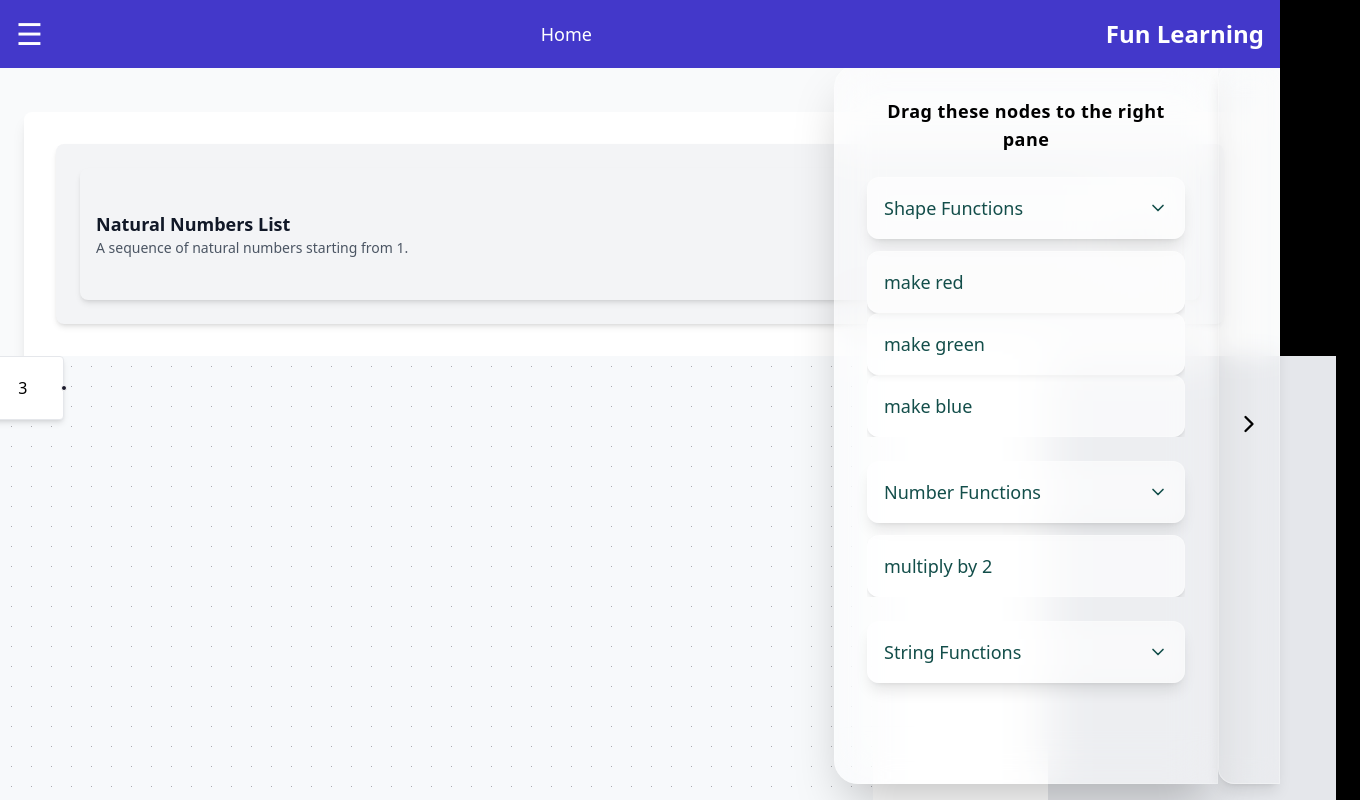
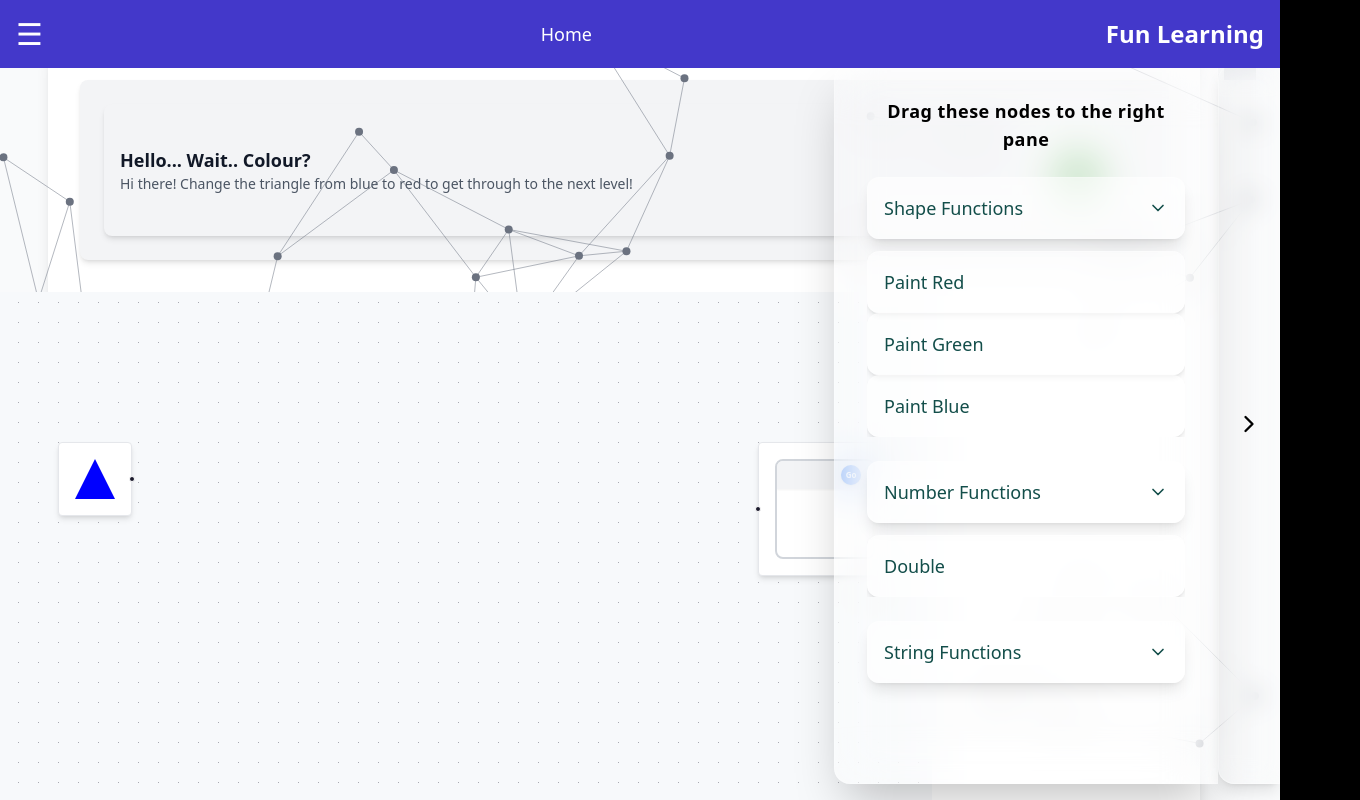
Before and after one commit to bobbomania/ichack-25, a Next.js app in the folder ichack-functional-edtech/: page /problem/1 in a window 1280 px wide. Shown: the top 800 px of the page, 1360 px wide, since content can reach past the window. Built offline with nearby package versions, Linux system fonts and the light colour scheme.

Commit message:
feat: added cool nodes

```diff
--- a/ichack-functional-edtech/package.json
+++ b/ichack-functional-edtech/package.json
@@ -14,7 +14,9 @@
     "lucide-react": "^0.474.0",
     "next": "15.1.6",
     "react": "^19.0.0",
-    "react-dom": "^19.0.0"
+    "react-dom": "^19.0.0",
+    "react-tsparticles": "^2.12.2",
+    "tsparticles": "^3.8.1"
   },
   "devDependencies": {
     "@eslint/eslintrc": "^3",
--- a/ichack-functional-edtech/src/app/problem/[number]/page.tsx
+++ b/ichack-functional-edtech/src/app/problem/[number]/page.tsx
@@ -1,9 +1,11 @@
-import { ShapeData } from '@/components/nodes/data/ShapeData';
+import { ShapeData, TriangleComponent } from '@/components/nodes/data/ShapeData';
 import { ShapeEnum } from '@/components/nodes/Type';
+import GraphCanvas from '@/components/pages/GraphCanvas';
 import Banner from '@/components/pages/problems/Banner';
+import BottomDragBar from '@/components/pages/problems/BottomDragBar';
 import Flow from '@/components/pages/problems/Canvas';
 import Layout from '@/components/pages/shared/Layout';
-import { FC } from "react";
+import { FC, JSX } from "react";
 
 interface ProblemPageProps {
   params: { number: number }; // Define the shape of the params object
@@ -15,11 +17,9 @@ function getPageData(num: number): [string, string, JSX.Element] {
   switch (num) {
     case 1:
       return [
-        "Natural Numbers List",
-        "A sequence of natural numbers starting from 1.",
-        <div className="p-4 border rounded bg-gray-50">
-          {JSON.stringify([1, 2, 3])}
-        </div>,
+        "Hello... Wait.. Colour?",
+        "Hi there! Change the triangle from blue to red to get through to the next level!",
+        TriangleComponent({ size: 40, color: 'green' }),
       ];
 
     case 2:
@@ -52,29 +52,35 @@ function getPageData(num: number): [string, string, JSX.Element] {
   }
 }
 
-
 const ProblemPage: FC<ProblemPageProps> = ({ params }) => {
   const { number } = params; // Extract the dynamic 'number' from the URL
-  var [title, description, comp] = getPageData(number)
+  var [title, description, comp] = getPageData(number);
   return (
     <Layout>
-      <div className="min-h-screen w-full bg-gray-50 flex flex-col items-center py-12 px-6">
-        {/* Main content with vertical spacing below the navbar */}
-        <main className="w-full max-w-7xl bg-white rounded-lg shadow-lg p-8 space-y-8 mt-16"> {/* Added mt-16 for vertical space */}
+      <GraphCanvas />
+
+      <div className="min-h-screen w-full bg-gray-50 flex flex-row justify-center py-12 px-6">
+        {/* Main Content Section */}
+        <main className="flex-1 max-w-6xl bg-white rounded-lg shadow-lg p-8 space-y-8 mx-6 h-full">
           {/* Banner Section */}
-          <div className="bg-gray-100 rounded-lg p-6 shadow-md">
-            <Banner title={title} description={description} smallBoxComponent={comp}/>
+          <div className="bg-gray-100 rounded-lg p-6 shadow-md opacity-100"> {/* Set opacity to 100 */}
+            <Banner title={title} description={description} smallBoxComponent={comp} />
           </div>
 
           {/* Canvas/Flow Section */}
           <div className="w-full">
-            <Flow number={number}/>
+            <Flow number={number} />
           </div>
+        </main>
 
-        </main>
+        {/* Sidebar Section */}
+        <aside className="w-72 bg-gray-200 p-4 h-full sticky top-0 flex flex-col">
+          <BottomDragBar />
+        </aside>
       </div>
     </Layout>
   );
 };
 
+
 export default ProblemPage;
--- a/ichack-functional-edtech/src/components/nodes/ObjectNode.tsx
+++ b/ichack-functional-edtech/src/components/nodes/ObjectNode.tsx
@@ -1,3 +1,5 @@
+"use client";
+
 import React, { ReactNode, useState, useEffect } from "react";
 import { TypeEnum } from "./Type";
 import DataObject from "./data/DataObject";
--- a/ichack-functional-edtech/src/components/nodes/Type.tsx
+++ b/ichack-functional-edtech/src/components/nodes/Type.tsx
@@ -13,8 +13,8 @@ export enum ShapeEnum {
 
 
 export enum FuncEnum {
-  MAKE_RED = "make red",
-  MAKE_GREEN = "make green",
-  MAKE_BLUE = "make blue",
-  MULTIPLY_2 =  "multiply by 2"
+  MAKE_RED = "Paint Red",
+  MAKE_GREEN = "Paint Green",
+  MAKE_BLUE = "Paint Blue",
+  MULTIPLY_2 =  "Double"
 };
--- a/ichack-functional-edtech/src/components/nodes/data/ShapeData.tsx
+++ b/ichack-functional-edtech/src/components/nodes/data/ShapeData.tsx
@@ -8,7 +8,7 @@ interface ShapeProps {
     color: string; // color as a string (e.g., "red", "blue", "#ff0000")
       }
 
-const CircleComponent = ({ size, color }: ShapeProps) => {
+export const CircleComponent = ({ size, color }: ShapeProps) => {
     const circleStyle = {
       width: `${size}px`,
       height: `${size}px`,
@@ -19,7 +19,7 @@ const CircleComponent = ({ size, color }: ShapeProps) => {
     return <div style={circleStyle} />;
   };
 
-  const TriangleComponent = ({ size, color }: ShapeProps) => {
+  export const TriangleComponent = ({ size, color }: ShapeProps) => {
     const triangleStyle = {
       width: "0px",
       height: "0px",
@@ -30,7 +30,7 @@ const CircleComponent = ({ size, color }: ShapeProps) => {
 
     return <div style={triangleStyle} />;
   };
-  const RectangleComponent = ({ size, color }: ShapeProps) => {
+  export const RectangleComponent = ({ size, color }: ShapeProps) => {
     const rectangleStyle = {
       width: `${size * 1.5}px`,
       height: `${size}px`,
--- /dev/null
+++ b/ichack-functional-edtech/src/components/pages/GraphCanvas.tsx
@@ -0,0 +1,64 @@
+"use client";
+
+import { useEffect, useRef } from "react";
+
+export default function GraphCanvas() {
+  const canvasRef = useRef<HTMLCanvasElement>(null);
+
+  useEffect(() => {
+    const canvas = canvasRef.current;
+    if (!canvas) return;
+    const ctx = canvas.getContext("2d");
+    if (!ctx) return;
+
+    canvas.width = window.innerWidth;
+    canvas.height = window.innerHeight;
+
+    const nodes = Array.from({ length: 50 }, () => ({
+      x: Math.random() * canvas.width,
+      y: Math.random() * canvas.height,
+      vx: (Math.random() - 0.5) * 2,
+      vy: (Math.random() - 0.5) * 2,
+    }));
+
+    function draw() {
+      ctx.clearRect(0, 0, canvas.width, canvas.height);
+      ctx.fillStyle = "#6b7280";
+      ctx.strokeStyle = "rgba(107, 114, 128, 0.5)";
+      ctx.lineWidth = 1;
+
+      // Draw connections
+      for (let i = 0; i < nodes.length; i++) {
+        for (let j = i + 1; j < nodes.length; j++) {
+          const dx = nodes[i].x - nodes[j].x;
+          const dy = nodes[i].y - nodes[j].y;
+          const distance = Math.sqrt(dx * dx + dy * dy);
+
+          if (distance < 150) {
+            ctx.beginPath();
+            ctx.moveTo(nodes[i].x, nodes[i].y);
+            ctx.lineTo(nodes[j].x, nodes[j].y);
+            ctx.stroke();
+          }
+        }
+      }
+
+      // Draw nodes
+      nodes.forEach((node) => {
+        ctx.beginPath();
+        ctx.arc(node.x, node.y, 4, 0, Math.PI * 2);
+        ctx.fill();
+        node.x += node.vx;
+        node.y += node.vy;
+        if (node.x <= 0 || node.x >= canvas.width) node.vx *= -1;
+        if (node.y <= 0 || node.y >= canvas.height) node.vy *= -1;
+      });
+
+      requestAnimationFrame(draw);
+    }
+
+    draw();
+  }, []);
+
+  return <canvas ref={canvasRef} className="absolute top-0 left-0 w-full h-full" />;
+}
--- a/ichack-functional-edtech/src/components/pages/about/AboutPage.tsx
+++ b/ichack-functional-edtech/src/components/pages/about/AboutPage.tsx
@@ -1,11 +1,17 @@
+"use client";
+
+import GraphCanvas from "../GraphCanvas";
+
+
 export default function AboutPage() {
   return (
-    <div className="flex justify-center items-center min-h-screen w-full bg-gradient-to-r from-blue-500 to-purple-500">
-      <div className="text-center space-y-6 w-full max-w-full-xl px-6">
-        <h1 className="text-5xl font-bold text-white tracking-wide transform transition-transform duration-300 hover:scale-105">
+    <div className="relative flex justify-center items-center min-h-screen w-full bg-white">
+      <GraphCanvas />
+      <div className="relative bg-white shadow-2xl rounded-2xl p-10 text-center space-y-6 w-full max-w-4xl">
+        <h1 className="text-5xl font-bold text-gray-900 tracking-wide transform transition-transform duration-300 hover:scale-105">
           Welcome to Fun, Functional Learning!
         </h1>
-        <p className="text-xl text-white opacity-80">
+        <p className="text-xl text-gray-700 opacity-80">
           Embrace the excitement of learning through engaging challenges, smooth interactions, and modern design. Let’s dive into fun and discover new things together!
         </p>
         <button
--- a/ichack-functional-edtech/src/components/pages/problems/Banner.tsx
+++ b/ichack-functional-edtech/src/components/pages/problems/Banner.tsx
@@ -9,15 +9,15 @@ export interface BannerProps {
 
 const Banner = ({ description, title, smallBoxComponent }: BannerProps) => {
   return (
-    <div className="flex items-center justify-between bg-gray-100 p-4 rounded-lg shadow-md">
+    <div className="flex items-center justify-between bg-gray-100 opacity-100 p-4 rounded-lg shadow-md">
       {/* Left Section: Title & Description */}
       <div>
-        <h2 className="text-lg font-semibold text-gray-900">{title}</h2>
-        <p className="text-sm text-gray-600">{description}</p>
+        <h2 className="text-lg opacity-100 font-semibold text-gray-900">{title}</h2>
+        <p className="text-sm opacity-100 text-gray-600">{description}</p>
       </div>
 
       {/* Right Section: Small Box Component */}
-      <div className="min-w-[100px] min-h-[100px] flex items-center justify-center border-2 border-gray-300 rounded-lg bg-white shadow-sm p-2">
+      <div className="min-w-[100px] min-h-[100px] opacity-100 flex items-center justify-center border-2 border-gray-300 rounded-lg bg-white shadow-sm p-2">
         {smallBoxComponent}
       </div>
     </div>
--- a/ichack-functional-edtech/src/components/pages/problems/BottomDragBar.tsx
+++ b/ichack-functional-edtech/src/components/pages/problems/BottomDragBar.tsx
@@ -1,3 +1,5 @@
+"use client";
+
 import React, { useState } from "react";
 import { useDnD } from "./DnDContext";
 import { FuncEnum } from "@/components/nodes/Type";
@@ -35,7 +37,7 @@ const NodeList = () => {
         initial={{ width: 0, opacity: 0 }}
         animate={{ width: isOpen ? "24rem" : "0", opacity: isOpen ? 1 : 0 }}
         transition={{ duration: 0.4, ease: "easeOut" }}
-        className={`bg-white/30 backdrop-blur-xl p-8 rounded-l-3xl shadow-2xl flex flex-col space-y-6 border border-white/20 overflow-hidden ${
+        className={`bg-white/30 backdrop-blur-xl p-8 rounded-l-2xl shadow-2xl flex flex-col space-y-6 border border-white/20 overflow-hidden ${
           isOpen ? "w-96" : "w-0"
         }`}
       >
--- a/ichack-functional-edtech/src/components/pages/problems/Canvas.tsx
+++ b/ichack-functional-edtech/src/components/pages/problems/Canvas.tsx
@@ -7,7 +7,7 @@ import CustomNode from '@/components/nodes/CustomNode';
 import { MakeBlue, MakeGreen, MakeRed } from '@/components/nodes/functions/Colour';
 import { ShapeData } from '@/components/nodes/data/ShapeData';
 import React, { useCallback, useState, useEffect, useRef } from "react";
-import { ReactFlow, Background, Controls, useNodesState, useEdgesState, Connection, addEdge, useReactFlow, ReactFlowProvider, reconnectEdge } from "@xyflow/react";
+import { ReactFlow, Background, Controls, useNodesState, useEdgesState, Connection, addEdge, useReactFlow, ReactFlowProvider, reconnectEdge, getConnectedEdges } from "@xyflow/react";
 import "@xyflow/react/dist/style.css";
 import { AnimatePresence, motion } from 'framer-motion';
 import { MultiplyByTwo } from '@/components/nodes/functions/Nats';
@@ -28,14 +28,14 @@ function createNodesFromObjects(objectNode1: DataObject, objectNode2: ObjectNode
     {
       id: "1",
       type: "customNode",
-      position: { x: 0, y: 0},
+      position: { x: 150, y: 150},
       data: { objectNode: objectNode1 },
       draggable: false,
     },
     {
       id: "2",
       type: "customNode",
-      position: { x: 1150, y: 0 },
+      position: { x: 850, y: 150 },
       data: { objectNode: objectNode2 },
     },
   ];
@@ -47,12 +47,8 @@ function getStartNodes(num: number) {
   num = Number(num)
   switch (num) {
     case 1:
-      const objectNode1_1 = new NatData(1);
-      const objectNode1_2 = new NatData(2);
-      const objectNode1_3 = new NatData(3);
-      const objectNodeList1 = [objectNode1_1, objectNode1_2, objectNode1_3]
-      const objectNode7 = new ListData(objectNodeList1)
-      return createNodesFromObjects(objectNode7, EndNode());
+      const objectNode1_1 = new ShapeData(40, 'blue', ShapeEnum.TRIANGLE);
+      return createNodesFromObjects(objectNode1_1, EndNode());
 
     case 2:
       const objectNode2_1 = new ShapeData(10, 'red', ShapeEnum.CIRCLE);
@@ -104,7 +100,6 @@ const DnDFlow = ({ initialNodes }: DnDFlowProps) => {
   const [edges, setEdges, onEdgesChange] = useEdgesState([]);
   const { screenToFlowPosition } = useReactFlow();
   const [type] = useDnD();
-
   const [error, setError] = useState<{ message: string; position: { x: number; y: number } } | null>(null);
 
   const showError = (message: string, position: { x: number; y: number }) => {
@@ -130,7 +125,8 @@ const DnDFlow = ({ initialNodes }: DnDFlowProps) => {
         if (sourceNode.data.objectNode.getOutputTypes().length > sourceIndex && sourceIndex >= 0) {
           var targetType = sourceNode.data.objectNode.getOutputTypes()[sourceIndex];
           if (targetNode.data.objectNode.canConnectToInput(targetType, targetIndex)) {
-            targetNode.data.objectNode.connectInput(sourceNode.data.objectNode, targetIndex);
+            targetNode.data.objectNode.connectInput(sourceNode.data.objectNode, targetIndex)
+
             setEdges((eds) => addEdge(params, eds));
           } else {
             console.log(`${targetNode.position.x} and ${targetNode.position.y}`)
@@ -157,16 +153,50 @@ const DnDFlow = ({ initialNodes }: DnDFlowProps) => {
     edgeReconnectSuccessful.current = false;
   }, []);
 
+  const onNodesDelete  = useCallback(( nodes: any) => {
+      const connectedEdges = getConnectedEdges(nodes, edges);
+      console.log(nodes)
+      // Iterate over each deleted node
+      nodes.forEach((deletedNode:any) => {
+        // Filter for outgoing edges where the deleted node is the source
+        const outgoingEdges = connectedEdges.filter(
+          (edge: any) => edge.source === deletedNode.id
+        );
+
+        // Iterate over each outgoing edge
+        outgoingEdges.forEach((edge: any) => {
+          const {a, b, c, targetHandle} = edge
+          const targetNode = nodes.find((node: any) => node.id == edge.target);
+          console.log("DSKJNFDSJK")
+          console.log(edge.target)
+          console.log(targetHandle)
+          console.log(targetNode)
+          console.log("DSKJNFDSJK")
+
+          if (targetNode && targetHandle) {
+            console.log("IN HERE")
+            const targetIndex = parseInt(targetHandle[targetHandle.length-1], 10)
+            targetNode.data.objectNode.removeInputAtIndex(targetIndex);
+          }
+          // Perform your desired logic here
+          // For example, you might want to remove or update related data
+        });
+      });
+  }, [nodes, setEdges]);
+
   const onReconnect = useCallback((oldEdge: any, newConnection: any) => {
     onConnect(newConnection)
+    // @ts-ignore
     setEdges((eds) => eds.filter((e) => e.id !== newConnection.id));
 
     edgeReconnectSuccessful.current = true;
+    // @ts-ignore
     setEdges((els) => reconnectEdge(oldEdge, newConnection, els));
   }, []);
 
   const onReconnectEnd = useCallback((oldEdge: any, edge: any) => {
     if (!edgeReconnectSuccessful.current) {
+      // @ts-ignore
       setEdges((eds) => eds.filter((e) => e.id !== edge.id));
     }
 
@@ -225,6 +255,7 @@ const DnDFlow = ({ initialNodes }: DnDFlowProps) => {
               fontSize: "14px",
               fontWeight: "bold",
               backdropFilter: "blur(8px)",
+              zIndex: 1000,
             }}
           >
             {error.message}
@@ -233,7 +264,7 @@ const DnDFlow = ({ initialNodes }: DnDFlowProps) => {
       </AnimatePresence>
 
       {/* ReactFlow Canvas (Takes full width) */}
-      <div className="flex-grow h-full mx-auto max-w-7xl" style={{ transform: 'translateX(-175px)' }}>
+      <div className="flex-grow h-full mx-auto max-w-5xl" style={{ transform: 'translateX(-300px)' }}>
         <div className="reactflow-wrapper w-full h-full" ref={reactFlowWrapper}>
           <ReactFlow
             nodes={nodes}
@@ -243,6 +274,7 @@ const DnDFlow = ({ initialNodes }: DnDFlowProps) => {
             onEdgesChange={onEdgesChange}
             onDrop={onDrop}
             onDragOver={onDragOver}
+            onNodesDelete={onNodesDelete} // Attach the onNodesDelete callback
             snapToGrid
             onReconnect={onReconnect}
             onReconnectStart={onReconnectStart}
@@ -256,10 +288,7 @@ const DnDFlow = ({ initialNodes }: DnDFlowProps) => {
           </ReactFlow>
         </div>
       </div>
-      {/* Sidebar (Right Panel) */}
-      <div className="w-72 bg-gray-200 p-4 h-screen">
-        <BottomDragBar />
-      </div>
+
     </div>
   );
 }
--- a/ichack-functional-edtech/src/components/pages/shared/Layout.tsx
+++ b/ichack-functional-edtech/src/components/pages/shared/Layout.tsx
@@ -12,6 +12,7 @@ const Layout: React.FC<LayoutProps> = ({ children }) => {
       <NavBar />
       {/* Main Content Area */}
       <div className="flex-grow w-screen">
+
         {children}
       </div>
     </div>
```
Also changed, not shown: 1 other file (tests, documents, lock files or other folders).
